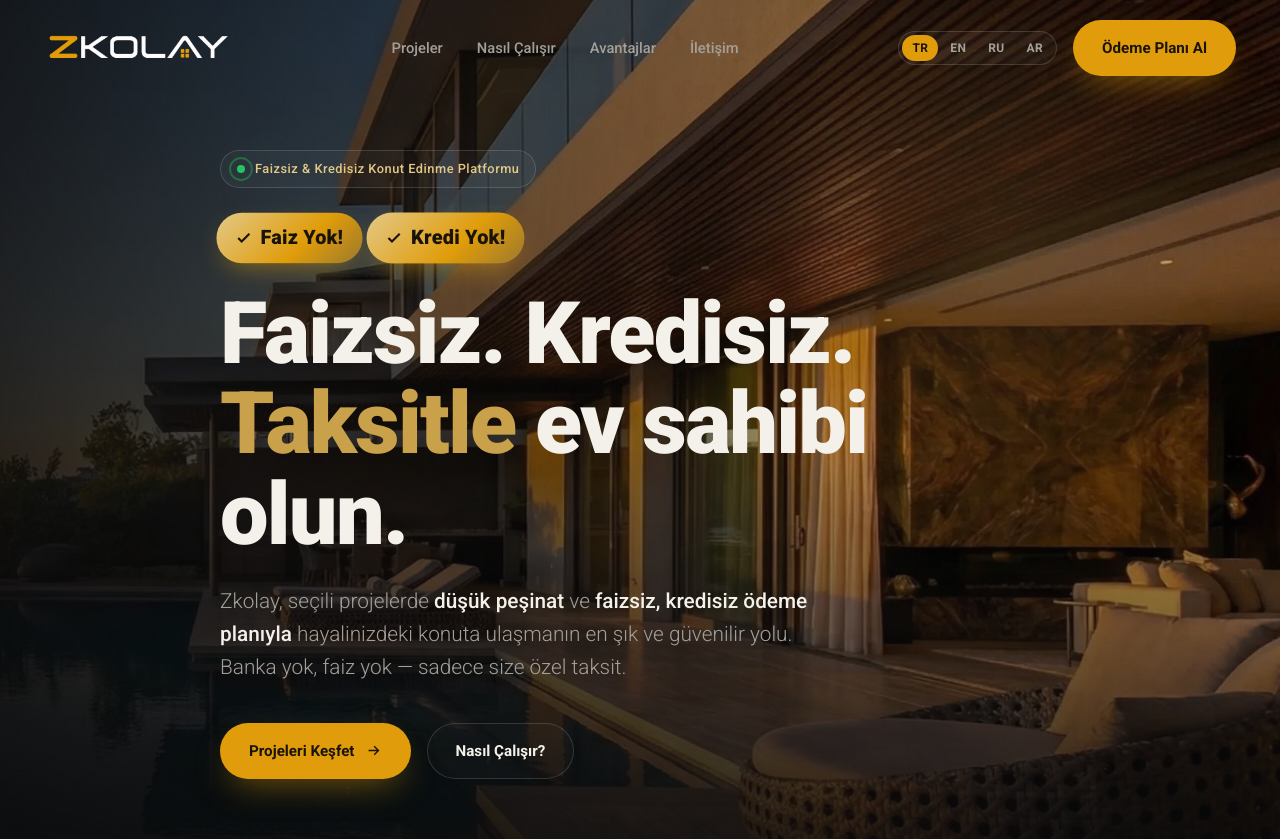
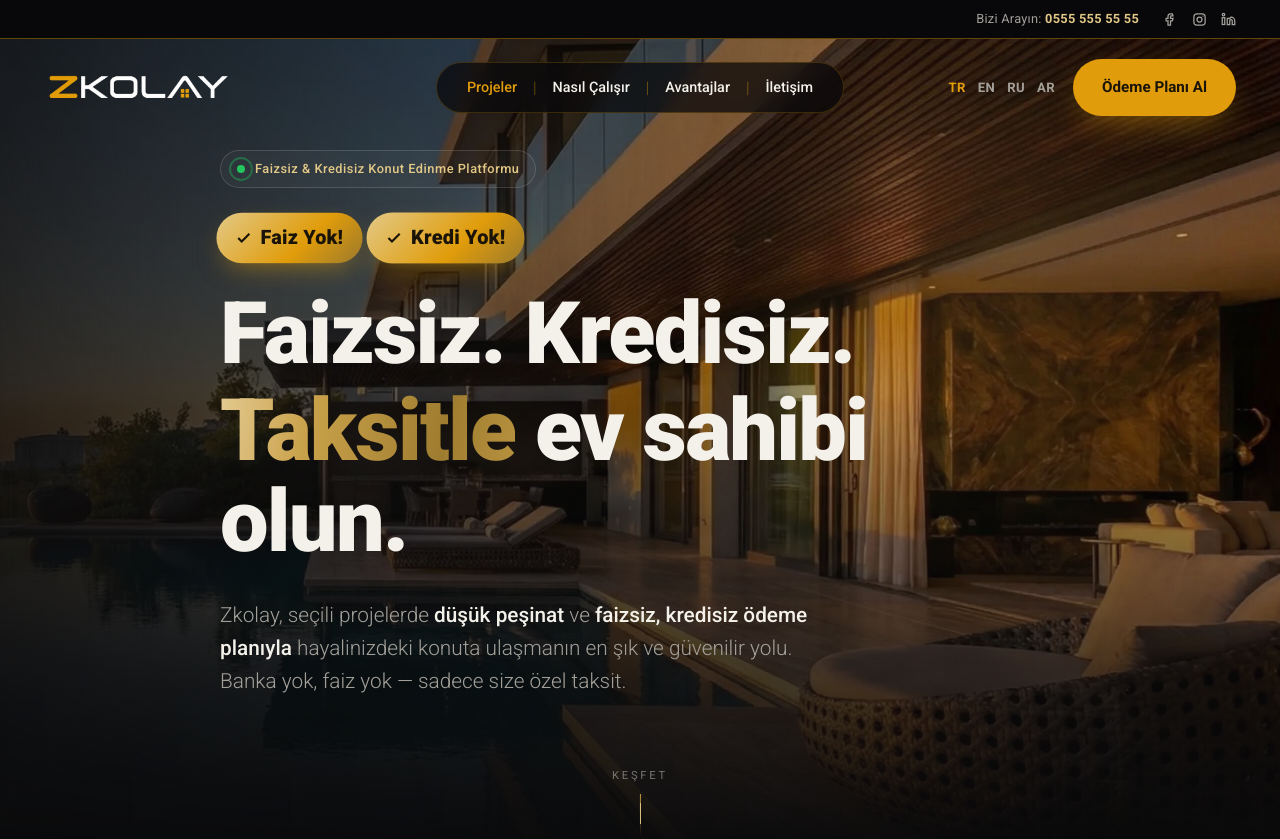
Before and after one commit to umut-web4medya/ZKolay, a plain HTML site: page index.html in a window 1280 px wide. Shown: the top 839 px of the page. Drawn offline with Linux system fonts and the light colour scheme.

Commit message:
Update index.html

```diff
--- a/index.html
+++ b/index.html
@@ -35,6 +35,7 @@
   --maxw:1240px;
   --shadow:0 30px 60px -25px rgba(0,0,0,.7);
   --ease:cubic-bezier(.22,.61,.36,1);
+  --ease-lux:cubic-bezier(.16,1,.3,1);
 }
 
 *{box-sizing:border-box;margin:0;padding:0}
@@ -91,33 +92,41 @@
   transition:background .4s var(--ease),border-color .4s var(--ease),padding .4s var(--ease);
   border-bottom:1px solid transparent;
 }
-.topbar{
-  background:linear-gradient(90deg,var(--gold-deep),var(--gold));
-  color:#1a1408;font-size:.8rem;font-weight:600;text-align:center;
-  padding:8px 16px;letter-spacing:.02em;
-}
-.topbar span{opacity:.85;font-weight:500}
-.nav{display:flex;align-items:center;justify-content:space-between;padding:20px 0;transition:padding .4s var(--ease)}
+/* ---- Üst iletişim şeridi (Bizi Arayın + sosyal) ---- */
+.topstrip{background:#08080a;border-bottom:1px solid rgba(224,156,10,.42);overflow:hidden;max-height:60px;transition:max-height .4s var(--ease),opacity .3s var(--ease),border-color .3s}
+header.scrolled .topstrip{max-height:0;opacity:0;border-color:transparent}
+.topstrip-inner{display:flex;justify-content:flex-end;align-items:center;gap:24px;padding:9px 0;font-size:.8rem}
+.ts-call{color:var(--muted);letter-spacing:.02em}
+.ts-call strong{color:var(--gold-soft);font-weight:600}
+.ts-social{display:flex;gap:14px}
+.ts-social a{color:var(--muted);display:grid;place-items:center;transition:color .25s var(--ease)}
+.ts-social svg{width:15px;height:15px;stroke:currentColor;fill:none}
+.ts-social a:hover{color:var(--gold-new)}
+@media(max-width:720px){.topstrip{display:none}}
+.nav{display:grid;grid-template-columns:1fr auto 1fr;align-items:center;padding:20px 0;transition:padding .4s var(--ease)}
+.nav>.logo{justify-self:start}
+.nav>.nav-cta{justify-self:end}
 header.scrolled{background:rgba(10,10,11,.82);backdrop-filter:blur(18px);border-color:var(--line)}
 header.scrolled .nav{padding:13px 0}
 .logo{display:flex;align-items:center;line-height:1;gap:9px}
 .logo img{height:42px;width:auto;display:block}
 @media(max-width:720px){.logo img{height:32px}}
-.nav-links{display:flex;gap:34px;align-items:center}
-.nav-links a{font-size:.92rem;color:var(--muted);font-weight:500;position:relative;transition:color .3s}
-.nav-links a::after{content:"";position:absolute;left:0;bottom:-6px;width:0;height:1px;background:var(--gold);transition:width .3s var(--ease)}
-.nav-links a:hover{color:var(--text)}
-.nav-links a:hover::after{width:100%}
+.nav-links{display:flex;align-items:center;gap:0;background:rgba(8,8,10,.72);border:1px solid rgba(224,156,10,.22);border-radius:50px;padding:7px 14px;backdrop-filter:blur(10px)}
+.nav-links li{display:flex;align-items:center}
+.nav-links li:not(:last-child)::after{content:"|";color:var(--gold-new);opacity:.5;font-weight:300}
+.nav-links a{font-size:.9rem;color:var(--text);font-weight:500;padding:6px 16px;border-radius:50px;transition:color .25s var(--ease)}
+.nav-links a:hover{color:var(--gold-soft)}
+.nav-links a.active{color:var(--gold-new)}
 .nav-cta{display:flex;align-items:center;gap:16px}
 .burger{display:none;flex-direction:column;gap:5px;cursor:pointer;padding:8px;background:none;border:0}
 .burger span{width:24px;height:2px;background:var(--text);transition:.3s var(--ease)}
 
 /* ---- Dil seçici (TR/EN/RU/AR) ---- */
-.lang-switch{display:inline-flex;align-items:center;gap:2px;padding:3px;border:1px solid var(--line-strong);border-radius:50px;background:rgba(255,255,255,.03)}
-.lang-switch button{border:0;background:transparent;cursor:pointer;font-family:'Roboto',sans-serif;font-size:.75rem;font-weight:600;letter-spacing:.03em;color:var(--muted);padding:6px 10px;border-radius:50px;transition:color .25s var(--ease),background .25s var(--ease)}
-.lang-switch button:hover{color:var(--text)}
-.lang-switch button.active{background:var(--gold-new);color:#1a1408}
-@media(max-width:720px){.lang-switch{gap:0}.lang-switch button{padding:5px 7px;font-size:.72rem}}
+.lang-switch{display:inline-flex;align-items:center;gap:8px;padding:0;border:0;background:transparent}
+.lang-switch button{border:0;background:transparent;cursor:pointer;font-family:'Roboto',sans-serif;font-size:.82rem;font-weight:600;letter-spacing:.03em;color:var(--muted);padding:2px 2px;transition:color .25s var(--ease)}
+.lang-switch button:hover{color:var(--gold-soft)}
+.lang-switch button.active{color:var(--gold-new)}
+@media(max-width:720px){.lang-switch{gap:6px}.lang-switch button{font-size:.78rem}}
 
 /* mobil menü */
 .mobile-menu{
@@ -175,12 +184,18 @@
 @keyframes pulse{0%{transform:scale(.8);opacity:1}100%{transform:scale(2.2);opacity:0}}
 
 .hero h1{font-family:'Roboto','Helvetica Neue',Arial,sans-serif;font-size:clamp(2.6rem,7vw,5.4rem);line-height:1.05;margin-bottom:24px;font-weight:900;letter-spacing:-.02em}
-.hero h1 .line{display:block;overflow:hidden}
+.hero h1 .line{display:block;overflow:hidden;padding-bottom:.08em}
 .hero h1 .line>span{display:block}
-.hero h1 em{font-style:normal;color:var(--gold);position:relative}
+/* Premium "wow" başlık reveal: sinematik blur + hafif ölçek + yukarı kayarak net'e oturma, satır satır */
+.hero h1 .r{transform:translateY(120%) scale(1.05);opacity:0;filter:blur(16px);transform-origin:left bottom;animation:heroLineIn 1.3s var(--ease-lux) forwards;will-change:transform,opacity,filter}
+.hero h1 .line:nth-child(1) .r{animation-delay:.35s}
+.hero h1 .line:nth-child(2) .r{animation-delay:.6s}
+@keyframes heroLineIn{0%{transform:translateY(120%) scale(1.05);opacity:0;filter:blur(16px)}55%{opacity:1}100%{transform:translateY(0) scale(1);opacity:1;filter:blur(0)}}
+/* Anahtar kelime "Taksitle" — açılıştan sonra akıcı altın parıltı */
+.hero h1 em{font-style:normal;position:relative;background:linear-gradient(100deg,var(--gold-deep) 0%,var(--gold) 22%,#fff4d8 50%,var(--gold) 78%,var(--gold-deep) 100%);background-size:220% 100%;-webkit-background-clip:text;background-clip:text;color:transparent;-webkit-text-fill-color:transparent;animation:goldShimmer 5s ease-in-out 2s infinite}
+@keyframes goldShimmer{0%,100%{background-position:130% 0}50%{background-position:-30% 0}}
 .hero p.lead{font-size:clamp(1.05rem,2.2vw,1.3rem);color:var(--muted);font-weight:300;max-width:620px;margin-bottom:38px}
 .hero p.lead strong{color:var(--text);font-weight:500}
-.hero-actions{display:flex;gap:16px;flex-wrap:wrap;margin-bottom:56px}
 
 /* ---- "Faiz Yok! Kredi Yok!" vurgulu rozetler ---- */
 .hero-flags{display:flex;gap:12px;flex-wrap:wrap;margin:0 0 26px}
@@ -337,6 +352,8 @@
 @media(prefers-reduced-motion:reduce){
   *{animation:none!important;transition:none!important}
   .reveal{opacity:1;transform:none}
+  .hero h1 .r{opacity:1;transform:none;filter:none}
+  .hero h1 em{color:var(--gold);-webkit-text-fill-color:var(--gold)}
 }
 </style>
 </head>
@@ -344,6 +361,18 @@
 
 <!-- ===== HEADER ===== -->
 <header id="header">
+  <div class="topstrip">
+    <div class="wrap">
+      <div class="topstrip-inner">
+        <a href="tel:+905555555555" class="ts-call">Bizi Arayın: <strong>0555 555 55 55</strong></a>
+        <div class="ts-social">
+          <a href="#" aria-label="Facebook"><svg viewBox="0 0 24 24" fill="none" stroke-width="2"><path d="M15 3h-3a4 4 0 00-4 4v3H5v4h3v7h4v-7h3l1-4h-4V7a1 1 0 011-1h3z"/></svg></a>
+          <a href="#" aria-label="Instagram"><svg viewBox="0 0 24 24" fill="none" stroke-width="2"><rect x="3" y="3" width="18" height="18" rx="5"/><circle cx="12" cy="12" r="4"/><circle cx="17.5" cy="6.5" r="1" fill="currentColor" stroke="none"/></svg></a>
+          <a href="#" aria-label="LinkedIn"><svg viewBox="0 0 24 24" fill="none" stroke-width="2"><path d="M16 8a6 6 0 016 6v6h-4v-6a2 2 0 00-4 0v6h-4v-10h4v1.5A4 4 0 0116 8z"/><rect x="2" y="9" width="4" height="11"/><circle cx="4" cy="4" r="2"/></svg></a>
+        </div>
+      </div>
+    </div>
+  </div>
   <div class="wrap">
     <nav class="nav">
       <a href="#" class="logo" aria-label="Zkolay"><img src="https://github.com/umut-web4medya/ZKolay/blob/main/images/zkolay-logo.png?raw=true" alt="Zkolay" /></a>
@@ -398,13 +427,6 @@
         <strong>faizsiz, kredisiz ödeme planıyla</strong> hayalinizdeki konuta ulaşmanın
         en şık ve güvenilir yolu. Banka yok, faiz yok — sadece size özel taksit.
       </p>
-      <div class="hero-actions">
-        <a href="#projeler" class="btn btn-gold">
-          Projeleri Keşfet
-          <svg viewBox="0 0 24 24" fill="none" stroke="currentColor" stroke-width="2"><path d="M5 12h14M13 6l6 6-6 6"/></svg>
-        </a>
-        <a href="#nasil" class="btn btn-ghost">Nasıl Çalışır?</a>
-      </div>
     </div>
   </div>
   <div class="scroll-cue"><span>Keşfet</span><span class="bar"></span></div>
@@ -818,9 +840,9 @@
     <div class="foot-bottom">
       <span>© 2026 Zkolay Gayrimenkul. Tüm hakları saklıdır.</span>
       <div class="socials">
+        <a href="#" aria-label="Facebook"><svg viewBox="0 0 24 24" fill="none" stroke-width="2"><path d="M15 3h-3a4 4 0 00-4 4v3H5v4h3v7h4v-7h3l1-4h-4V7a1 1 0 011-1h3z"/></svg></a>
         <a href="#" aria-label="Instagram"><svg viewBox="0 0 24 24" fill="none" stroke-width="2"><rect x="3" y="3" width="18" height="18" rx="5"/><circle cx="12" cy="12" r="4"/><circle cx="17.5" cy="6.5" r="1" fill="currentColor" stroke="none"/></svg></a>
         <a href="#" aria-label="LinkedIn"><svg viewBox="0 0 24 24" fill="none" stroke-width="2"><path d="M16 8a6 6 0 016 6v6h-4v-6a2 2 0 00-4 0v6h-4v-10h4v1.5A4 4 0 0116 8z"/><rect x="2" y="9" width="4" height="11"/><circle cx="4" cy="4" r="2"/></svg></a>
-        <a href="#" aria-label="YouTube"><svg viewBox="0 0 24 24" fill="none" stroke-width="2"><rect x="2" y="5" width="20" height="14" rx="4"/><path d="M10 9l5 3-5 3z" fill="currentColor" stroke="none"/></svg></a>
       </div>
     </div>
   </div>
@@ -851,13 +873,7 @@
 const io=new IntersectionObserver((es)=>{es.forEach(e=>{if(e.isIntersecting){e.target.classList.add('in');io.unobserve(e.target)}})},{threshold:.14,rootMargin:'0px 0px -60px 0px'});
 document.querySelectorAll('.reveal').forEach(el=>io.observe(el));
 
-/* ---- Hero başlık satır animasyonu ---- */
-window.addEventListener('load',()=>{
-  document.querySelectorAll('.hero h1 .r').forEach((el,i)=>{
-    el.style.cssText='display:block;transform:translateY(100%);opacity:0;transition:transform .9s cubic-bezier(.22,.61,.36,1),opacity .9s';
-    setTimeout(()=>{el.style.transform='translateY(0)';el.style.opacity='1'},150+i*140);
-  });
-});
+/* ---- Hero başlık satır animasyonu artık saf CSS ile (heroLineIn) ---- */
 
 /* ---- Sayaç animasyonu ---- */
 const fmt=n=>n.toLocaleString('tr-TR');
@@ -933,6 +949,14 @@
   if(saved)setLang(saved);
   langSwitch.addEventListener('click',e=>{const b=e.target.closest('button');if(b)setLang(b.dataset.lang)});
 }
+
+/* ---- Menüde aktif bölüm vurgusu (scroll-spy) ---- */
+const spyLinks=[...document.querySelectorAll('.nav-links a')];
+const spySections=spyLinks.map(a=>document.querySelector(a.getAttribute('href'))).filter(Boolean);
+if(spySections.length){
+  const spy=new IntersectionObserver((es)=>{es.forEach(e=>{if(e.isIntersecting){const id='#'+e.target.id;spyLinks.forEach(a=>a.classList.toggle('active',a.getAttribute('href')===id))}})},{rootMargin:'-45% 0px -50% 0px',threshold:0});
+  spySections.forEach(s=>spy.observe(s));
+}
 </script>
 </body>
 </html>
```
